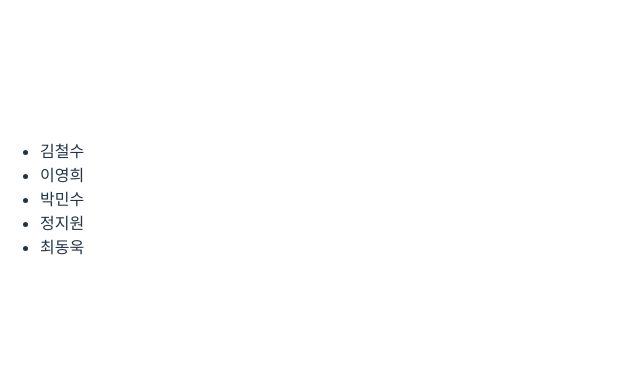
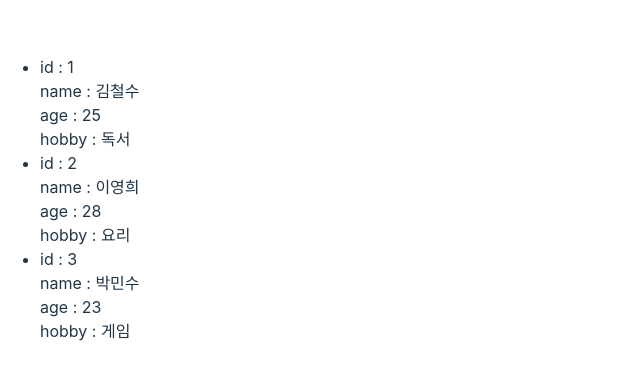
Before and after one commit to steve0312/sesac-java, a React (Vite) app in the folder React/my-app/: page / in a window 1280 px wide. Shown: the part 201-580 px from the top of the page, without its empty margins (0-640 px from the left). Built offline with nearby package versions, Linux system fonts and the light colour scheme.

Commit message:
1107 실습 : UserData, UserItem 컴포넌트 추가

```diff
--- a/React/my-app/src/App.jsx
+++ b/React/my-app/src/App.jsx
@@ -10,7 +10,8 @@
 // import OtherPage from './OtherPage';
 // import List1 from './List1';
 // import List2 from './List2';
-import NameList from './nameList';
+// import NameList from './nameList';
+import UserData from './UserData';
 
 function App() {
   return (
@@ -33,7 +34,8 @@ function App() {
       {/* <OtherPage></OtherPage> */}
       {/* <List1></List1> */}
       {/* <List2></List2> */}
-      <NameList></NameList>
+      {/* <NameList></NameList> */}
+      <UserData></UserData>
     </>
   );
 }
--- /dev/null
+++ b/React/my-app/src/UserData.jsx
@@ -0,0 +1,37 @@
+import React from 'react';
+import UserItem from './UserItem';
+
+export default function UserData() {
+  const users = [
+    { id: 1, name: '김철수', age: 25, hobby: '독서' },
+    { id: 2, name: '이영희', age: 28, hobby: '요리' },
+    { id: 3, name: '박민수', age: 23, hobby: '게임' },
+  ];
+
+  // const liUsers = users.map((user) => {
+  //   const { id, name, age, hobby } = user;
+
+  //   return (
+  //     <li>
+  //       <div>id : {id}</div>
+  //       <div>name : {name}</div>
+  //       <div>age : {age}</div>
+  //       <div>hobby : {hobby}</div>
+  //     </li>
+  //   );
+  // });
+
+  const userItems = users.map((user) => {
+    const { id, name, age, hobby } = user;
+
+    // return <UserItem {...user}></UserItem>;
+    return <UserItem id={id} name={name} age={age} hobby={hobby}></UserItem>;
+  });
+
+  return (
+    <>
+      {/* <ul>{liUsers}</ul> */}
+      <ul>{userItems}</ul>
+    </>
+  );
+}
--- /dev/null
+++ b/React/my-app/src/UserItem.jsx
@@ -0,0 +1,12 @@
+import React from 'react';
+
+export default function UserItem({ id, name, age, hobby }) {
+  return (
+    <li>
+      <div>id : {id}</div>
+      <div>name : {name}</div>
+      <div>age : {age}</div>
+      <div>hobby : {hobby}</div>
+    </li>
+  );
+}
```
